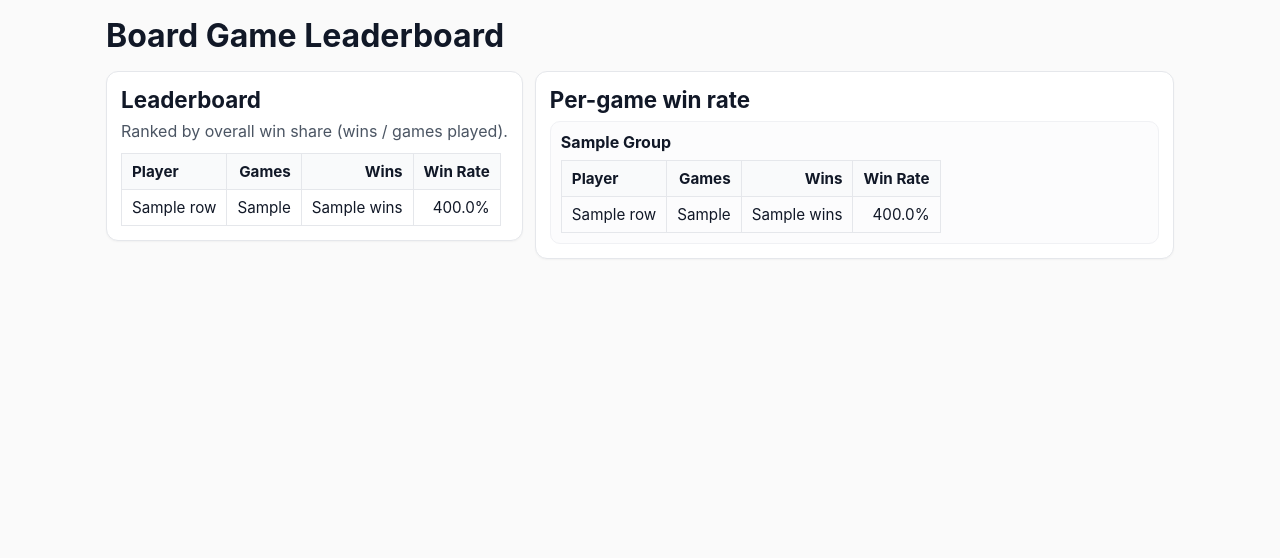
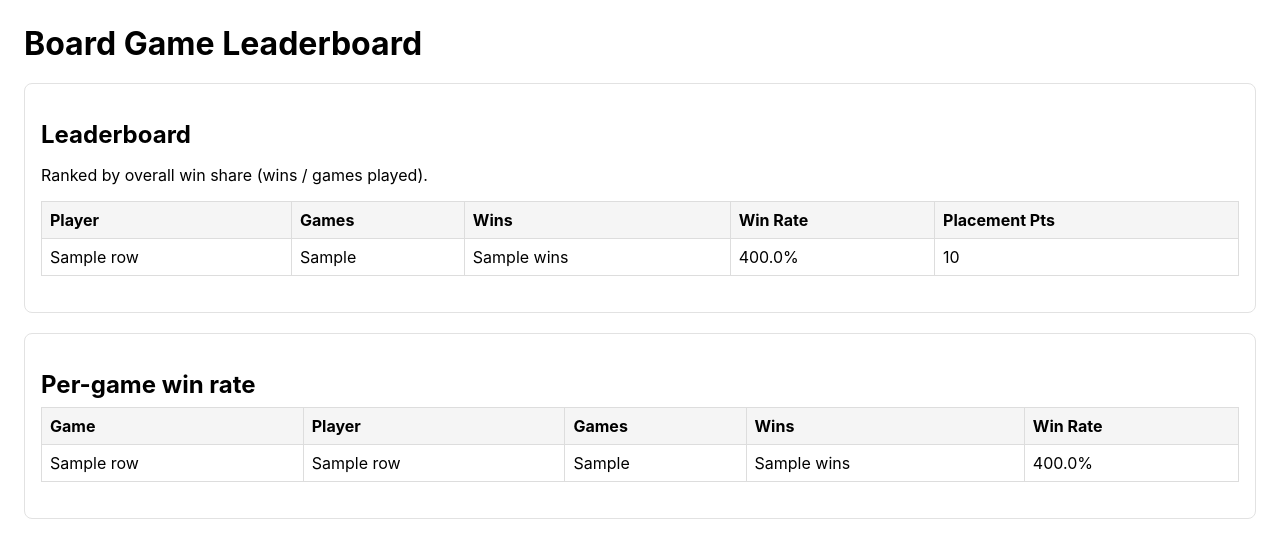
Before and after one commit to chrisleader/boardgame-leaderboard, a Flask app: template templates/home.html in a window 1280 px wide. Shown: the top 558 px of the page. Run offline with Flask 3, Linux system fonts and the light colour scheme; the template is opened without the code that fills it: most values are stand-ins (such as "Sample title", 1, 10 or a date in 2020).

Commit message:
Rollback UI optimization changes

```diff
--- a/app.py
+++ b/app.py
@@ -479,26 +479,16 @@ def per_game_win_rates(conn: sqlite3.Connection) -> list[sqlite3.Row]:
     ).fetchall()
 
 
-def group_per_game_rows(rows: list[sqlite3.Row]) -> list[dict[str, object]]:
-    grouped: dict[str, list[sqlite3.Row]] = {}
-    for row in rows:
-        game_name = str(row["game_name"])
-        grouped.setdefault(game_name, []).append(row)
-    return [{"game_name": game_name, "rows": game_rows} for game_name, game_rows in grouped.items()]
-
-
 @app.route("/")
 def home():
     with db_conn() as conn:
         leaderboard = leaderboard_rows(conn)
         per_game = per_game_win_rates(conn)
-        per_game_groups = group_per_game_rows(per_game)
 
     return render_template(
         "home.html",
         leaderboard=leaderboard,
         per_game=per_game,
-        per_game_groups=per_game_groups,
     )
 
 
--- a/build_static_site.py
+++ b/build_static_site.py
@@ -17,14 +17,12 @@ def build_static_homepage() -> Path:
     with leaderboard_app.db_conn() as conn:
         leaderboard = leaderboard_app.leaderboard_rows(conn)
         per_game = leaderboard_app.per_game_win_rates(conn)
-        per_game_groups = leaderboard_app.group_per_game_rows(per_game)
 
     with leaderboard_app.app.app_context():
         html = render_template(
             "home.html",
             leaderboard=leaderboard,
             per_game=per_game,
-            per_game_groups=per_game_groups,
         )
 
     OUTPUT_DIR.mkdir(parents=True, exist_ok=True)
--- a/templates/home.html
+++ b/templates/home.html
@@ -2,208 +2,74 @@
 <html lang="en">
   <head>
     <meta charset="utf-8" />
-    <meta name="viewport" content="width=device-width, initial-scale=1" />
     <title>Board Game Leaderboard</title>
     <style>
-      * { box-sizing: border-box; }
-      body {
-        font-family: -apple-system, BlinkMacSystemFont, "Segoe UI", Roboto, sans-serif;
-        margin: 0;
-        background: #fafafa;
-        color: #111827;
-      }
-      .container {
-        max-width: 1100px;
-        margin: 0 auto;
-        padding: 16px;
-      }
-      h1 {
-        margin: 0 0 16px;
-        font-size: clamp(1.5rem, 4vw, 2rem);
-      }
-      h2 { margin: 0 0 8px; font-size: clamp(1.1rem, 3vw, 1.4rem); }
-      h3 {
-        margin: 0 0 8px;
-        font-size: 1rem;
-        color: #111827;
-      }
-      p { margin: 0 0 12px; color: #4b5563; }
-      .card {
-        border: 1px solid #e5e7eb;
-        border-radius: 12px;
-        padding: 14px;
-        background: #fff;
-        box-shadow: 0 1px 2px rgba(0, 0, 0, 0.04);
-      }
-      .main-grid {
-        display: grid;
-        gap: 12px;
-        align-items: start;
-      }
-      .leaderboard-card {
-        justify-self: start;
-        width: fit-content;
-        max-width: 100%;
-      }
-      .games-stack {
-        display: grid;
-        gap: 12px;
-      }
-      .game-section {
-        border: 1px solid #f0f1f4;
-        border-radius: 10px;
-        padding: 10px;
-        background: #fcfcfd;
-      }
-      .table-wrap {
-        width: 100%;
-        overflow-x: auto;
-        -webkit-overflow-scrolling: touch;
-      }
-      table {
-        border-collapse: collapse;
-        width: max-content;
-      }
-      th, td {
-        border: 1px solid #e5e7eb;
-        padding: 8px 10px;
-        text-align: left;
-        font-size: 0.95rem;
-        white-space: nowrap;
-      }
-      th { background: #f9fafb; }
-      .num { text-align: right; }
-      tbody tr:nth-child(even) { background: #fafafa; }
-      .per-game-table thead th {
-        position: sticky;
-        top: 0;
-        z-index: 1;
-      }
-
-      @media (min-width: 1000px) {
-        .main-grid {
-          grid-template-columns: minmax(320px, max-content) 1fr;
-        }
-      }
-
-      @media (max-width: 720px) {
-        .container { padding: 12px; }
-        .card { padding: 12px; border-radius: 10px; }
-        th, td { font-size: 0.9rem; padding: 7px 8px; }
-        .main-grid { grid-template-columns: 1fr; }
-        .leaderboard-card { width: 100%; }
-
-        .leaderboard-table {
-          width: 100%;
-          min-width: 0;
-        }
-        .leaderboard-table thead {
-          display: none;
-        }
-        .leaderboard-table tbody,
-        .leaderboard-table tr,
-        .leaderboard-table td {
-          display: block;
-          width: 100%;
-        }
-        .leaderboard-table tbody tr {
-          border: 1px solid #e5e7eb;
-          border-radius: 10px;
-          margin-bottom: 8px;
-          padding: 8px 10px;
-          background: #fff;
-        }
-        .leaderboard-table tbody tr:nth-child(even) {
-          background: #fff;
-        }
-        .leaderboard-table td {
-          border: 0;
-          padding: 4px 0;
-          white-space: normal;
-          text-align: left;
-          display: flex;
-          justify-content: space-between;
-          align-items: baseline;
-          gap: 10px;
-        }
-        .leaderboard-table td::before {
-          content: attr(data-label);
-          font-weight: 600;
-          color: #4b5563;
-          flex-shrink: 0;
-        }
-      }
+      body { font-family: -apple-system, BlinkMacSystemFont, sans-serif; margin: 24px; }
+      h1, h2 { margin-bottom: 8px; }
+      table { border-collapse: collapse; width: 100%; margin-bottom: 20px; }
+      th, td { border: 1px solid #ddd; padding: 8px; text-align: left; }
+      th { background: #f5f5f5; }
+      .card { border: 1px solid #e2e2e2; border-radius: 8px; padding: 16px; }
     </style>
   </head>
   <body>
-    <div class="container">
     <h1>Board Game Leaderboard</h1>
 
-      <div class="main-grid">
-        <div class="card leaderboard-card">
+    <div class="card" style="margin-top: 20px;">
       <h2>Leaderboard</h2>
       <p>Ranked by overall win share (wins / games played).</p>
-          <div class="table-wrap">
-            <table class="leaderboard-table">
+      <table>
         <thead>
           <tr>
             <th>Player</th>
-                  <th class="num">Games</th>
-                  <th class="num">Wins</th>
-                  <th class="num">Win Rate</th>
+            <th>Games</th>
+            <th>Wins</th>
+            <th>Win Rate</th>
+            <th>Placement Pts</th>
           </tr>
         </thead>
         <tbody>
           {% for row in leaderboard %}
           <tr>
-                  <td data-label="Player">{{ row['name'] }}</td>
-                  <td class="num" data-label="Games">{{ row['games_played'] }}</td>
-                  <td class="num" data-label="Wins">{{ row['wins'] }}</td>
-                  <td class="num" data-label="Win Rate">{{ '%.1f%%'|format(row['win_rate'] * 100) }}</td>
+            <td>{{ row['name'] }}</td>
+            <td>{{ row['games_played'] }}</td>
+            <td>{{ row['wins'] }}</td>
+            <td>{{ '%.1f%%'|format(row['win_rate'] * 100) }}</td>
+            <td>{{ row['placement_points'] }}</td>
           </tr>
           {% else %}
-                <tr><td colspan="4">No confirmed game results yet.</td></tr>
+          <tr><td colspan="5">No confirmed game results yet.</td></tr>
           {% endfor %}
         </tbody>
       </table>
     </div>
-        </div>
 
-        <div class="card">
+    <div class="card" style="margin-top: 20px;">
       <h2>Per-game win rate</h2>
-          <div class="games-stack">
-            {% for group in per_game_groups %}
-            <div class="game-section">
-              <h3>{{ group['game_name']|title }}</h3>
-              <div class="table-wrap">
-                <table class="per-game-table">
+      <table>
         <thead>
           <tr>
+            <th>Game</th>
             <th>Player</th>
-                      <th class="num">Games</th>
-                      <th class="num">Wins</th>
-                      <th class="num">Win Rate</th>
+            <th>Games</th>
+            <th>Wins</th>
+            <th>Win Rate</th>
           </tr>
         </thead>
         <tbody>
-                    {% for row in group['rows'] %}
+          {% for row in per_game %}
           <tr>
+            <td>{{ row['game_name'] }}</td>
             <td>{{ row['player_name'] }}</td>
-                      <td class="num">{{ row['games_played'] }}</td>
-                      <td class="num">{{ row['wins'] }}</td>
-                      <td class="num">{{ '%.1f%%'|format(row['win_rate'] * 100) }}</td>
+            <td>{{ row['games_played'] }}</td>
+            <td>{{ row['wins'] }}</td>
+            <td>{{ '%.1f%%'|format(row['win_rate'] * 100) }}</td>
           </tr>
+          {% else %}
+          <tr><td colspan="5">No per-game results yet.</td></tr>
           {% endfor %}
         </tbody>
       </table>
     </div>
-            </div>
-            {% else %}
-            <p>No per-game results yet.</p>
-            {% endfor %}
-          </div>
-        </div>
-      </div>
-    </div>
   </body>
 </html>
```
Also changed, not shown: docs/index.html (+137 -293 lines). Lines whose indentation alone changed are shown as unchanged.
